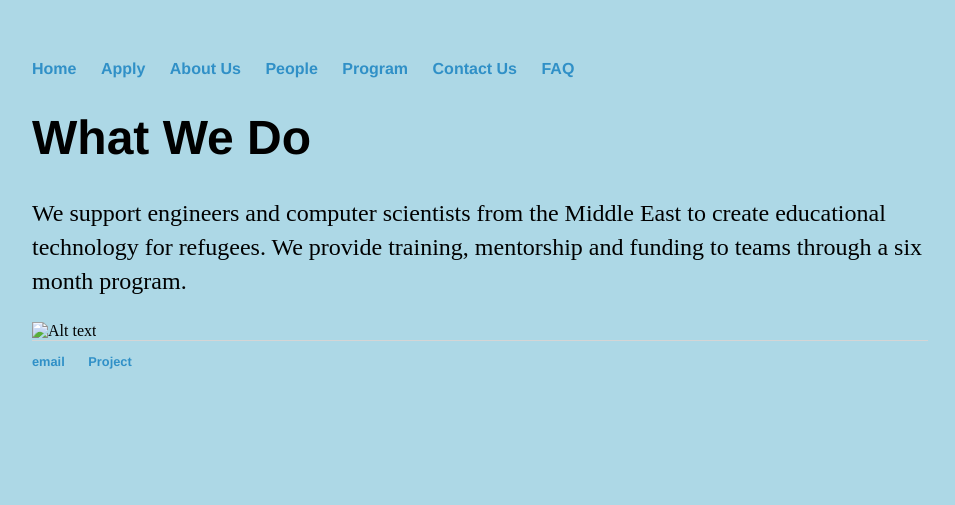
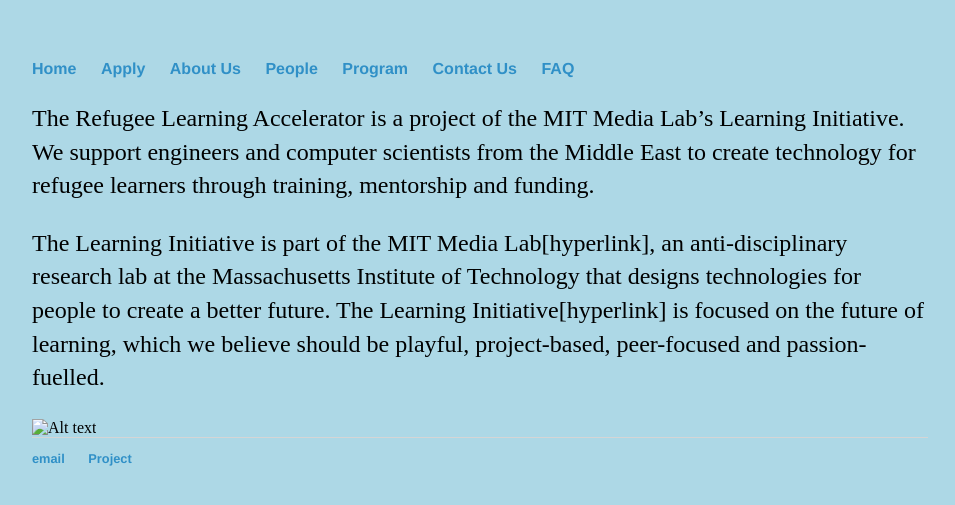
Before and after one commit to Refugee-Learning-Accelerator/Refugee-Learning-Accelerator.github.io, a Jekyll site: the page built from about/index.html, in a window 1280 px wide. Shown: the top 505 px of the page, without its empty margins (160-1115 px from the left). Built offline with Jekyll 4.4.1, drawn with Linux system fonts in a browser that asks for light colours.

Commit message:
Update index.html

```diff
--- a/about/index.html
+++ b/about/index.html
@@ -4,11 +4,7 @@
 ---
 
 <div class="blurb">
-  <h1>What We Do</h1>
-
-<p>We support engineers and computer scientists from the Middle East to create educational technology for refugees.
-
-We provide training, mentorship and funding to teams through a six month program.
-  </p>
-  <img src="lyndiem.github.io/Mit_medialab_logo.png" alt="Alt text"/>
+<p>The Refugee Learning Accelerator is a project of the MIT Media Lab’s Learning Initiative. We support engineers and computer scientists from the Middle East to create technology for refugee learners through training, mentorship and funding.</p>
+  <p>The Learning Initiative is part of the MIT Media Lab[hyperlink], an anti-disciplinary research lab at the Massachusetts Institute of Technology that designs technologies for people to create a better future. The Learning Initiative[hyperlink] is focused on the future of learning, which we believe should be playful, project-based, peer-focused and passion-fuelled. </p>
+  <img src="Refugee-Learning-Accelerator.github.io/Mit_medialab_logo.png" alt="Alt text"/>
 </div><!-- /.blurb -->
```
